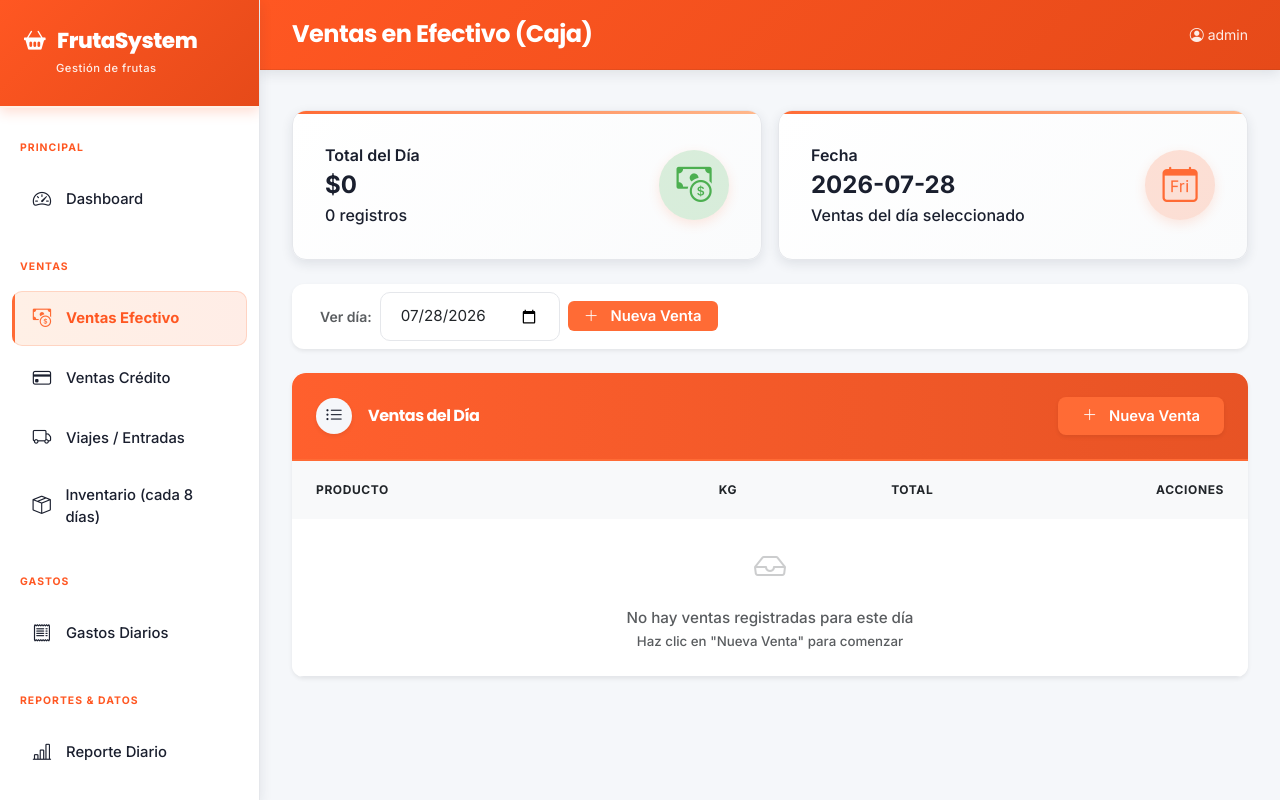
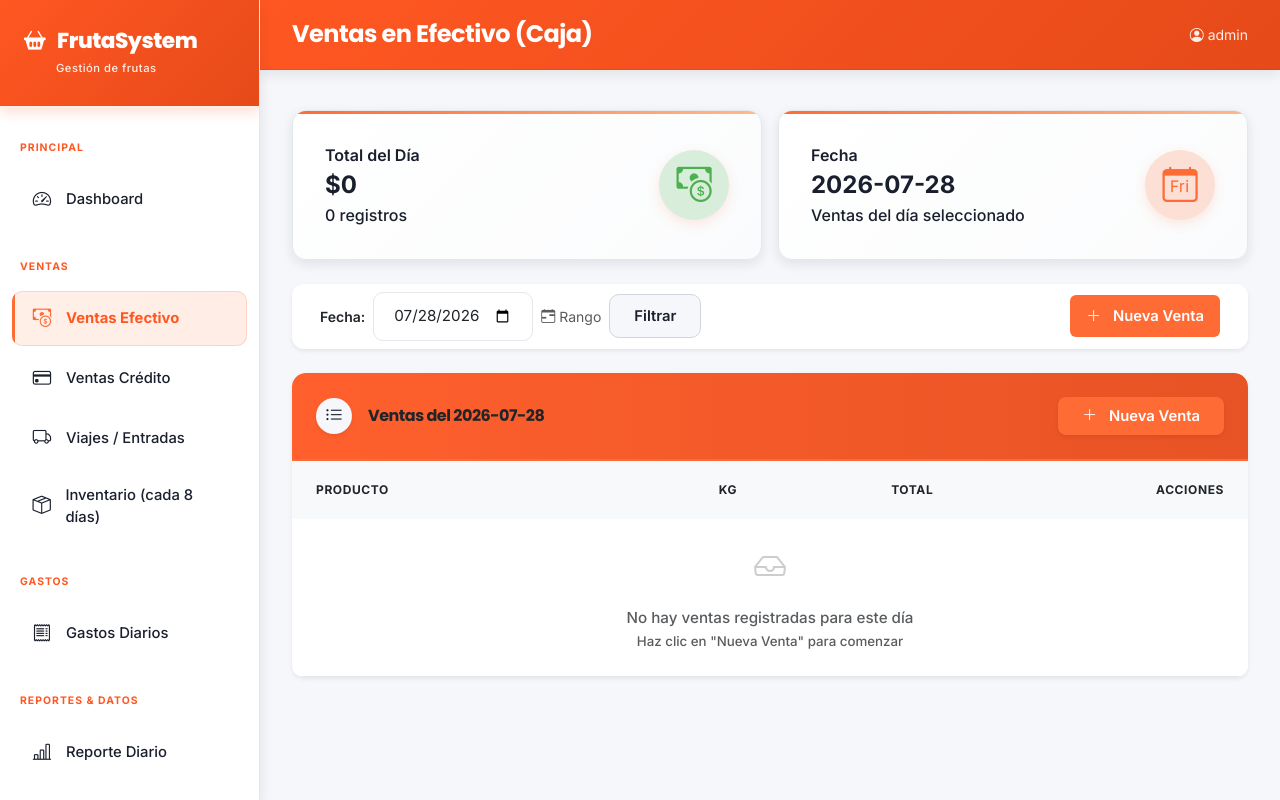
Before and after one commit to JuanSebastianClavijoTapias/comercializadora, a Django app: page /ventas/efectivo/ in a window 1280 px wide. Run offline with Django 5.2, Linux system fonts and the light colour scheme; a user stored in the database is signed in; data comes from the database, SQL or seed files in the repository; parts of the project's set-up code (start-up, migrations or seed data) failed here and were passed over; some libraries are stand-ins or nearby versions.

Commit message:
feat: selector de rango de fechas en ventas en efectivo — ver desde-hasta o día único

```diff
--- a/core/templates/core/ventas/venta_efectivo_list.html
+++ b/core/templates/core/ventas/venta_efectivo_list.html
@@ -34,15 +34,36 @@
 <!-- SELECTOR DE FECHA -->
 <div class="card border-0 shadow-sm mb-4" style="border-radius:12px;">
   <div class="card-body py-2">
-    <form method="get" class="d-flex align-items-center gap-2">
-      <label class="small fw-semibold text-muted mb-0">Ver día:</label>
-      <input type="date" name="fecha" class="form-control form-control-sm" value="{{ fecha }}" style="max-width:180px;" onchange="this.form.submit()">
-      <a href="{% url 'venta_efectivo_create' %}" class="btn btn-sm px-3 py-1 fw-semibold" style="background: var(--orange-primary); color: white; border: none; border-radius: 6px;">
+    <form method="get" class="d-flex flex-wrap align-items-center gap-2">
+      <label class="small fw-semibold mb-0">Fecha:</label>
+      <input type="date" name="fecha" class="form-control form-control-sm" value="{% if not mostrar_todas %}{{ fecha }}{% endif %}" style="max-width:160px;">
+      <span class="text-muted small" id="rng_toggle" style="cursor:pointer;user-select:none;">
+        <i class="bi bi-calendar-range me-1"></i>Rango
+      </span>
+      <span id="rng_fields" style="display:{% if desde or hasta %}inline{% else %}none{% endif %};">
+        <label class="small fw-semibold mb-0 ms-1">Desde:</label>
+        <input type="date" name="desde" class="form-control form-control-sm" value="{{ desde }}" style="max-width:160px;">
+        <label class="small fw-semibold mb-0 ms-1">Hasta:</label>
+        <input type="date" name="hasta" class="form-control form-control-sm" value="{{ hasta }}" style="max-width:160px;">
+      </span>
+      <button type="submit" class="btn btn-sm btn-outline-secondary">Filtrar</button>
+      {% if mostrar_todas or desde or hasta %}
+      <a href="{% url 'venta_efectivo_list' %}" class="btn btn-sm btn-outline-secondary">Hoy</a>
+      {% endif %}
+      <a href="{% url 'venta_efectivo_create' %}" class="btn btn-sm px-3 fw-semibold ms-auto" style="background: var(--orange-primary); color: white; border: none; border-radius: 6px;">
         <i class="bi bi-plus-lg me-1"></i> Nueva Venta
       </a>
     </form>
   </div>
 </div>
+
+<script>
+document.getElementById('rng_toggle').addEventListener('click', function(){
+  var f = document.getElementById('rng_fields');
+  if (f.style.display === 'none') f.style.display = 'inline';
+  else f.style.display = 'none';
+});
+</script>
 
 <div class="row g-4">
   <!-- TABLA DE VENTAS DEL DÍA -->
@@ -54,7 +75,7 @@
           <div class="stat-icon-wrapper d-inline-flex me-3 shadow-sm" style="width: 36px; height: 36px; font-size: 1.1rem; background: var(--bg-base); color: var(--text-main);">
             <i class="bi bi-list-ul"></i>
           </div>
-          <h6 class="mb-0 fw-bold" style="color: white;">Ventas del Día</h6>
+          <h6 class="mb-0 fw-bold text-dark">{% if mostrar_todas %}Todas las ventas{% else %}Ventas del {{ fecha }}{% endif %}</h6>
         </div>
         <a href="{% url 'venta_efectivo_create' %}" class="btn px-4 py-2 fw-semibold shadow-sm" style="background: var(--orange-primary); color: white; border: none; border-radius: 8px;">
           <i class="bi bi-plus-lg me-1"></i> Nueva Venta
--- a/core/views.py
+++ b/core/views.py
@@ -1292,8 +1292,27 @@ def detalle_venta_efectivo_delete(request, pk):
 
 @login_required
 def venta_efectivo_list(request):
-    fecha = request.GET.get('fecha', str(date.today()))
-    ventas = VentaEfectivo.objects.filter(fecha=fecha).select_related('producto').order_by('-pk')
+    desde = request.GET.get('desde', '')
+    hasta = request.GET.get('hasta', '')
+    fecha = request.GET.get('fecha', '')
+
+    qs = VentaEfectivo.objects.select_related('producto').order_by('-fecha', '-pk')
+
+    if desde or hasta:
+        if desde:
+            qs = qs.filter(fecha__gte=desde)
+        if hasta:
+            qs = qs.filter(fecha__lte=hasta)
+        ventas = qs
+        mostrar_todas = True
+    elif fecha:
+        ventas = qs.filter(fecha=fecha)
+        mostrar_todas = False
+    else:
+        fecha = str(date.today())
+        ventas = qs.filter(fecha=fecha)
+        mostrar_todas = False
+
     total = sum(v.total for v in ventas)
     num_ventas = len(ventas)
     ctx = {
@@ -1301,6 +1320,9 @@ def venta_efectivo_list(request):
         'total': total,
         'num_ventas': num_ventas,
         'fecha': fecha,
+        'desde': desde,
+        'hasta': hasta,
+        'mostrar_todas': mostrar_todas,
     }
     return render(request, 'core/ventas/venta_efectivo_list.html', ctx)
 
```
